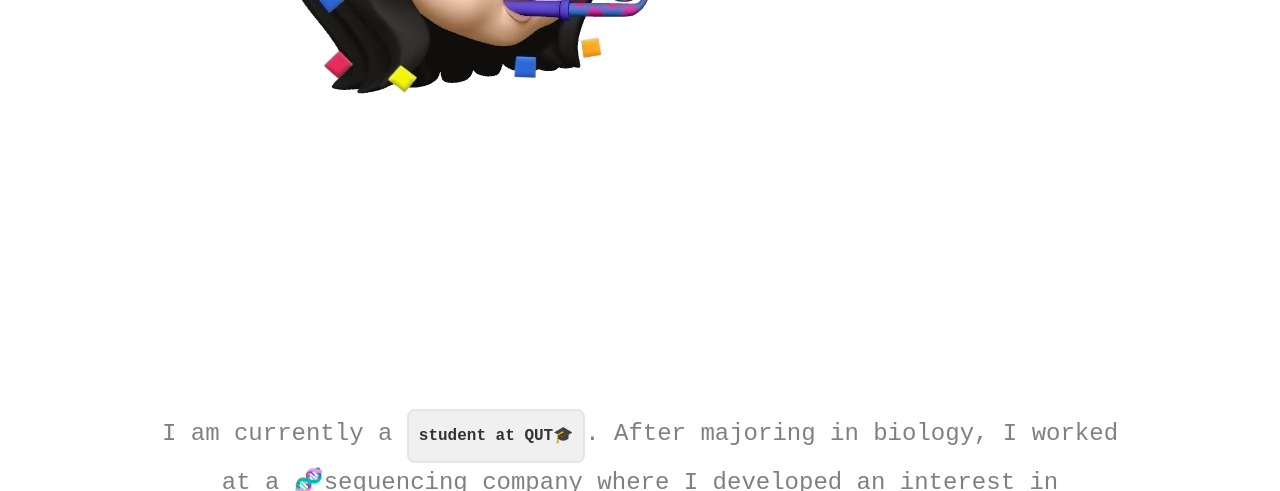
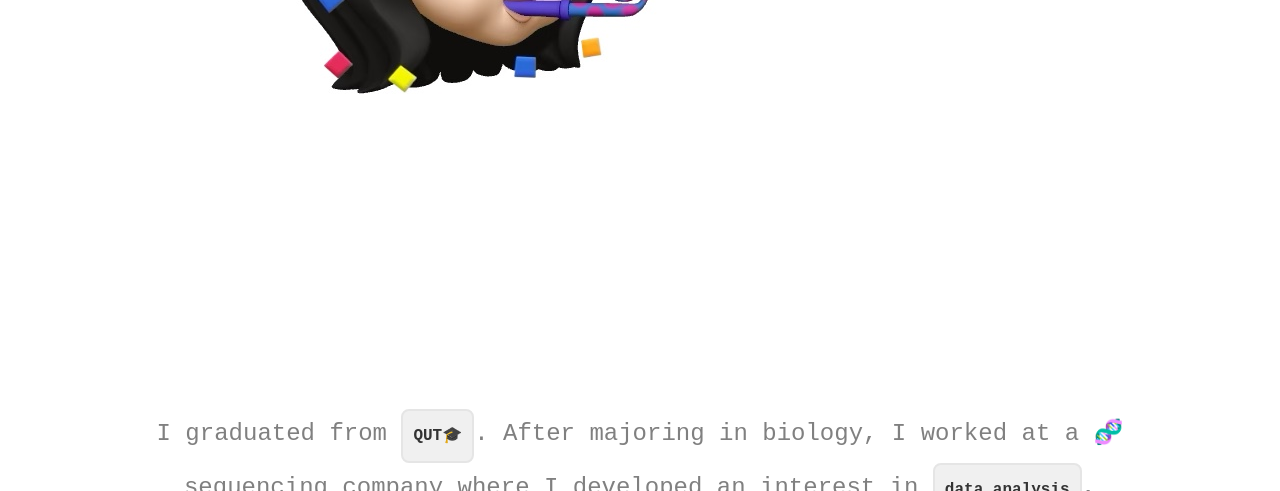
Before and after one commit to SuhyunSue/Portfolio_2, a plain HTML site: page index.html in a window 1280 px wide. Shown: the part 461-952 px from the top of the page. Drawn offline with Linux system fonts and the light colour scheme; no server answers.

Commit message:
Update index.html

```diff
--- a/index.html
+++ b/index.html
@@ -42,7 +42,7 @@
     <section id="AboutMe" class="fullpage">
         <div class="main-AboutMe">
             <br><br>
-            I am currently a <span class="decorate">student at QUT🎓</span>.
+            I graduated from <span class="decorate">QUT🎓</span>.
             After majoring in biology, I worked at a 🧬sequencing company where I developed an interest in <span class="decorate">data analysis</span>, which led me to start an IT developer course.
             I have acquired skills in both frontend and backend development and am interested in building web applications with a focus on user experience.
             I am currently utilizing <span class="decorate">data analysis tools (Python)</span> and <span class="decorate">web development technologies (HTML, CSS, JavaScript, etc.)</span> to solve problems and optimize based on data.
```
